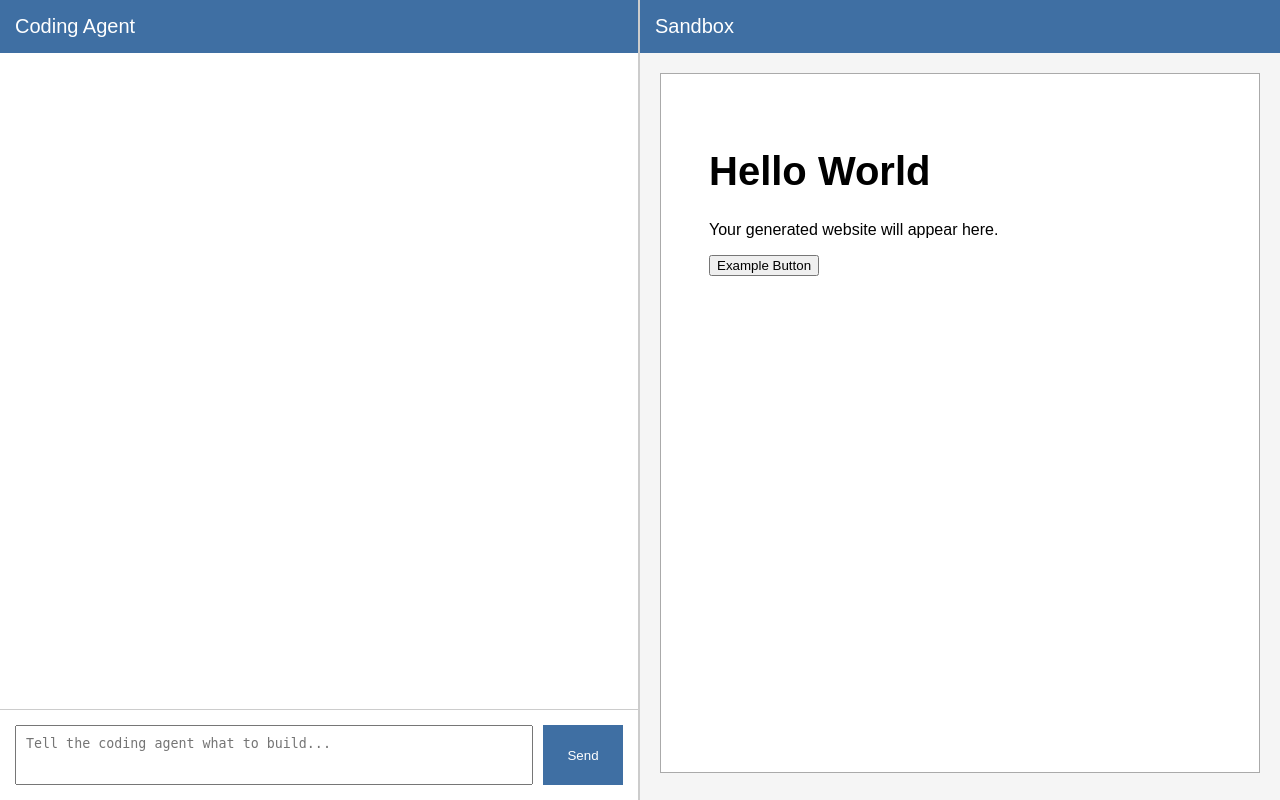
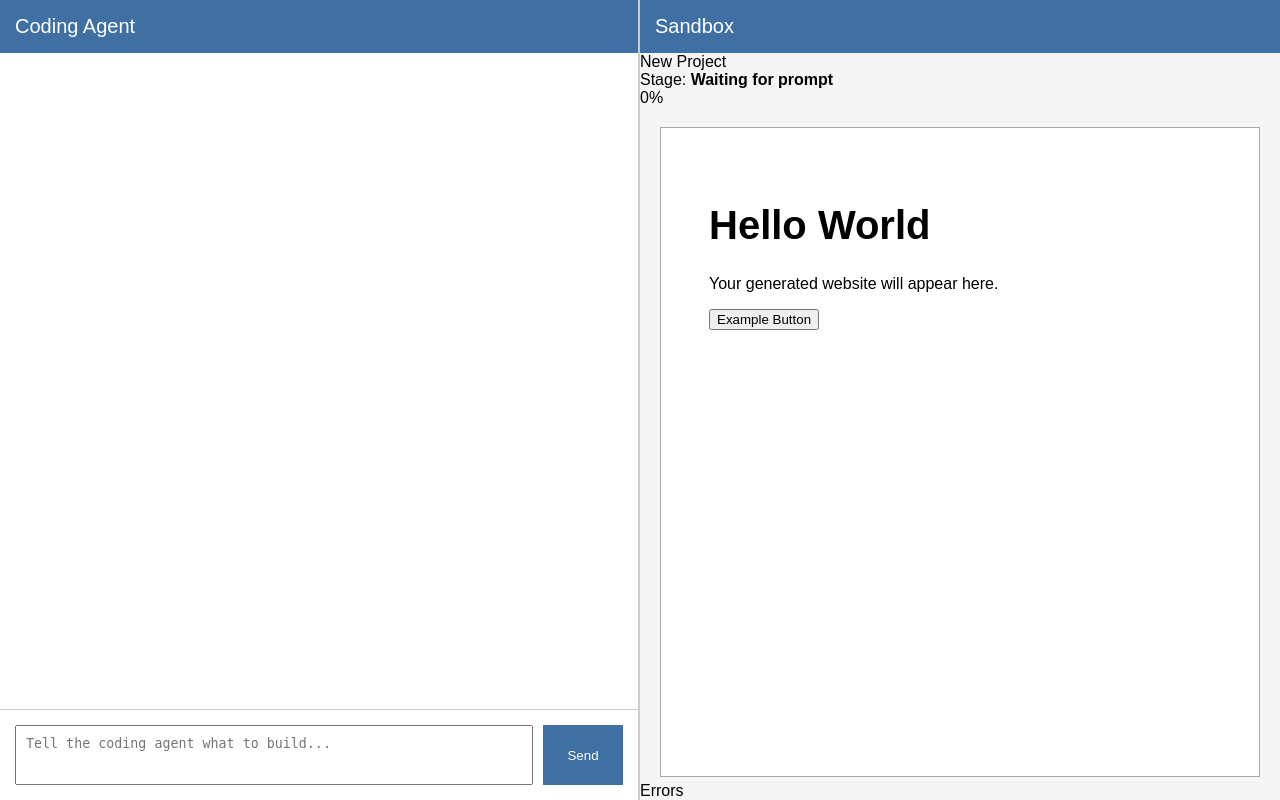
Before and after one commit to 105912265/Coding_Agent_Group_4, a PHP site: page / in a window 1280 px wide. Run offline with PHP 8.4, Linux system fonts and the light colour scheme.

Commit message:
Update index.php

```diff
--- a/src/ui/index.php
+++ b/src/ui/index.php
@@ -16,6 +16,8 @@ if (!is_dir($dir)) {
 }
 
 $filename = "../../data/cos30018/messages.txt";
+$statusfile = "../../data/cos30018/status.txt";
+$errorfile = "../../data/cos30018/errors.txt";
 // create messages.txt if not exists
 if (!file_exists($filename)) {
     $handle = fopen($filename, "w");
@@ -23,6 +25,50 @@ if (!file_exists($filename)) {
         fwrite($handle, "AGENT|Hello! What would you like me to build?\n");
         fclose($handle);
     }
+}
+// create status.txt if not exists
+if (!file_exists($statusfile)) {
+    $handle = fopen($statusfile, "w");
+    if ($handle) {
+        fwrite($handle, "TITLE|New Project\n");
+        fwrite($handle, "STAGE|Waiting for prompt\n");
+        fwrite($handle, "PROGRESS|0\n");
+        fclose($handle);
+    }
+}
+// create errors.txt if not exists
+if (!file_exists($errorfile)) {
+    $handle = fopen($errorfile, "w");
+    if ($handle) {
+        fclose($handle);
+    }
+}
+
+// read project status
+$projectTitle = "New Project";
+$currentStage = "Waiting for prompt";
+$progress = 0;
+
+$handle = fopen($statusfile, "r");
+
+if ($handle) {
+    while (($line = fgets($handle)) !== false) {
+        $line = trim($line);
+
+        if ($line != "") {
+            $data = explode("|", $line, 2);
+
+            if ($data[0] == "TITLE") {
+                $projectTitle = $data[1];
+            } elseif ($data[0] == "STAGE") {
+                $currentStage = $data[1];
+            } elseif ($data[0] == "PROGRESS") {
+                $progress = $data[1];
+            }
+        }
+    }
+
+    fclose($handle);
 }
 
 // check if prompt submitted
@@ -101,9 +147,75 @@ if (isset($_POST["prompt"])) {
         <div class="header">
             Sandbox
         </div>
+        <div class="project-status">
 
+            <div class="project-title">
+                <?php echo htmlspecialchars($projectTitle, ENT_QUOTES, "UTF-8"); ?>
+            </div>
+
+            <div class="project-stage">
+                Stage:
+                <strong>
+                    <?php echo htmlspecialchars($currentStage, ENT_QUOTES, "UTF-8"); ?>
+                </strong>
+            </div>
+
+            <div class="progress-container">
+
+                <div
+                    class="progress-bar"
+                    style="width: <?php echo $progress; ?>%;"
+                >
+                </div>
+
+            </div>
+
+            <div class="progress-text">
+                <?php echo $progress; ?>%
+            </div>
+
+        </div>
         <div class="sandbox">
-            <iframe src="sandbox.html" style="width: 100%; height: 700px;"></iframe>
+            <iframe src="sandbox.html" style="width: 100%; height: 650px;"></iframe>
+        </div>
+
+        <div class="errors">
+            <div class="errors-title">
+                Errors
+            </div>
+            <div class="error-list">
+                <?php
+                $handle = fopen($errorfile, "r");
+                if ($handle) {
+
+                    $hasErrors = false;
+
+                    while (($line = fgets($handle)) !== false) {
+
+                        $line = trim($line);
+
+                        if ($line != "") {
+
+                            $hasErrors = true;
+
+                            echo "<div class=\"error\">";
+                            echo htmlspecialchars(
+                                $line,
+                                ENT_QUOTES,
+                                "UTF-8"
+                            );
+                            echo "</div>";
+                        }
+                    }
+                    fclose($handle);
+                    if (!$hasErrors) {
+                        echo "<div class=\"no-errors\">";
+                        echo "No errors reported.";
+                        echo "</div>";
+                    }
+                }
+                ?>
+            </div>
         </div>
 
     </div>
```
